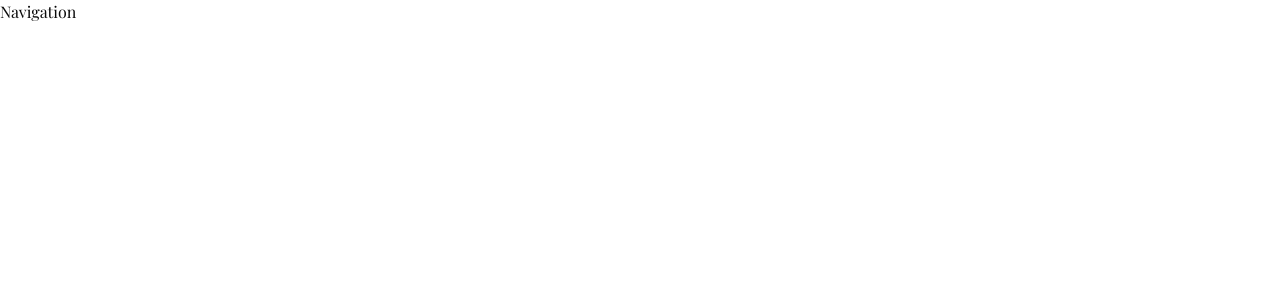
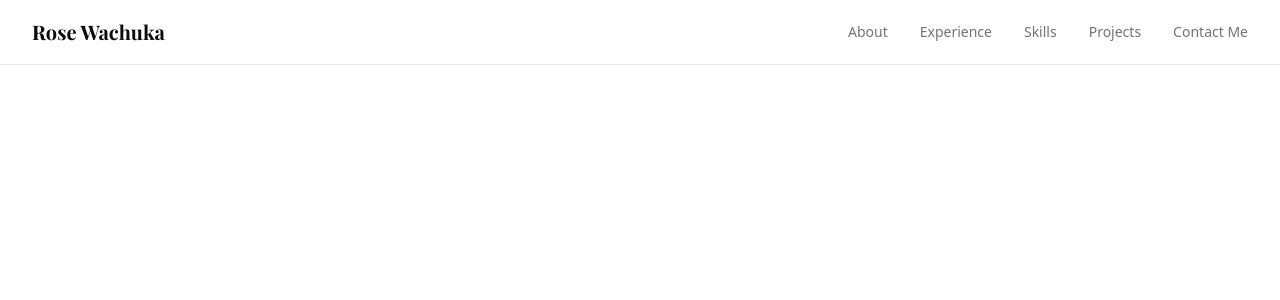
Before and after one commit to ro61zzy/myportfolio, a Next.js app: page / in a window 1280 px wide. Shown: the top 300 px of the page. Built offline with nearby package versions, Linux system fonts and the light colour scheme; a web font is replaced by a local one.

Commit message:
Feature: Navbar

```diff
--- a/app/globals.css
+++ b/app/globals.css
@@ -6,8 +6,9 @@
 @theme inline {
   --color-background: var(--background);
   --color-foreground: var(--foreground);
-  --font-sans: var(--font-space);
-  --font-display: var(--font-playfair);
+  --font-sans: var(--font-inter);
+  --font-serif: var(--font-playfair);
+   --font-mono: var(--font-space);
   --color-sidebar-ring: var(--sidebar-ring);
   --color-sidebar-border: var(--sidebar-border);
   --color-sidebar-accent-foreground: var(--sidebar-accent-foreground);
--- a/app/layout.tsx
+++ b/app/layout.tsx
@@ -1,5 +1,5 @@
 import type { Metadata } from "next";
-import { Space_Mono, Playfair_Display } from "next/font/google";
+import { Space_Mono, Playfair_Display, Inter } from "next/font/google";
 import "./globals.css";
 
 const spaceMono = Space_Mono({
@@ -13,6 +13,7 @@ const playfair = Playfair_Display({
   subsets: ["latin"],
 });
 
+const inter = Inter({subsets: ["latin"], variable: "--font-inter"})
 
 export const metadata: Metadata = {
   title: "Rose Wachuka",
@@ -26,7 +27,7 @@ export default function RootLayout({
 }>) {
   return (
     <html lang="en">
-    <body className={`${spaceMono.className} ${playfair.className}`}>
+    <body className={`${inter.variable} ${spaceMono.variable} ${playfair.variable}`}>
         {children}
       </body>
     </html>
--- a/components/Navigation.tsx
+++ b/components/Navigation.tsx
@@ -1,7 +1,22 @@
-import React from 'react'
+import { navItems } from "@/lib/constants";
+import Link from "next/link";
+import React from "react";
 
 export default function Navigation() {
   return (
-    <div>Navigation</div>
-  )
+    <nav className="sticky top-0 z-50 bg-background/80 backdrop-blur-md border-b ">
+      <div className="max-w-7xl mx-auto px-4 sm:px-6 lg:px-8">
+        <div className="flex justify-between items-center h-16 ">
+          <div className="flex-shrink-0">
+            <h1 className="text-xl font-serif font-bold text-foreground">
+              Rose Wachuka
+            </h1>
+          </div>
+          <div className="hidden md:flex items-center space-x-8">
+            {navItems.map(item=>(<Link href={item.href} className="text-sm font-medium text-muted-foreground hover:text-foreground transition-colors duration-200">{item.name}</Link>))}
+          </div>
+        </div>
+      </div>
+    </nav>
+  );
 }
```
